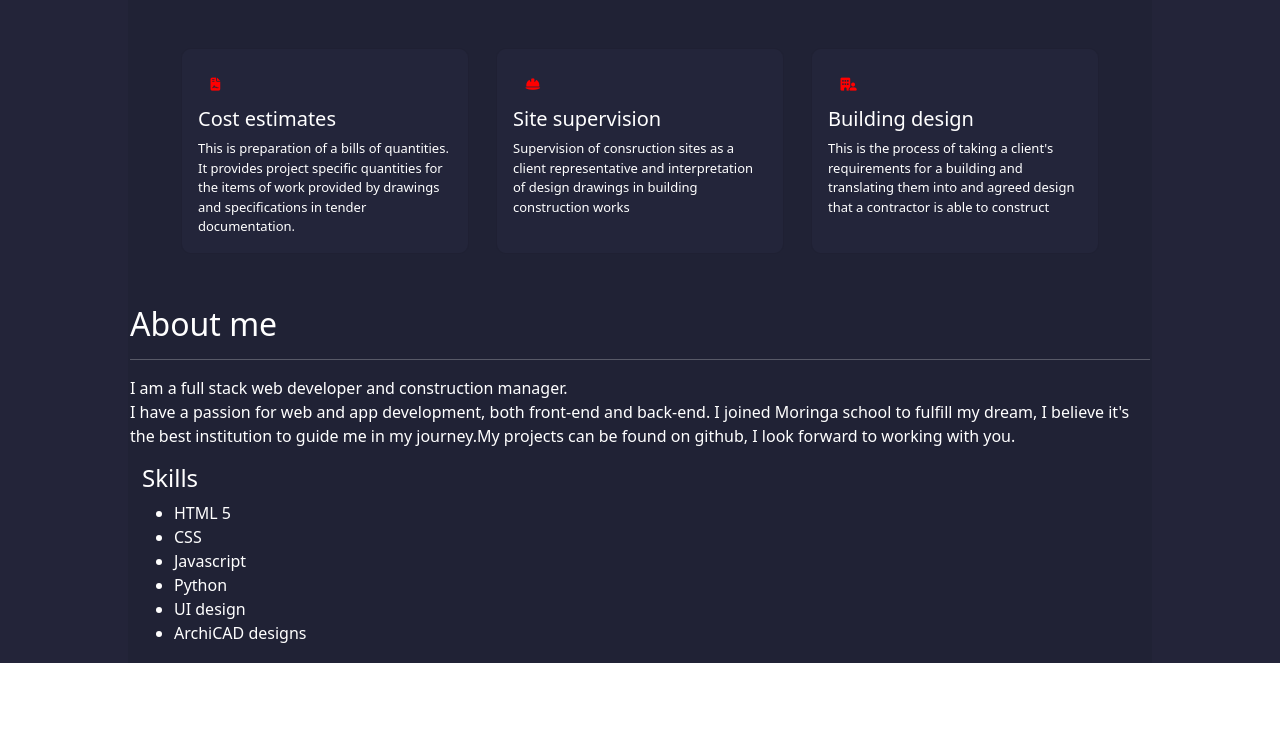
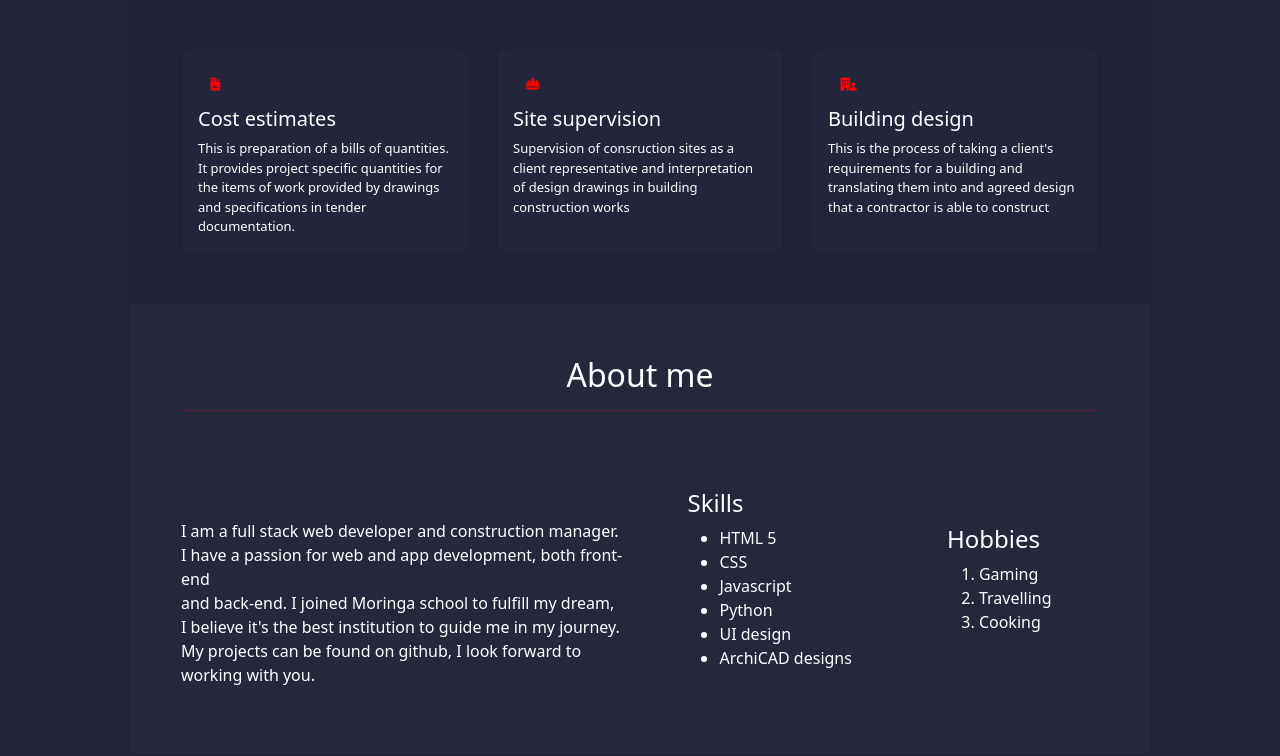
Before and after one commit to Munene-Kariuki/Personal_website, a plain HTML site: page index.html in a window 1280 px wide. Shown: the part 808-1564 px from the top of the page. Before the commit the page ends 1471 px from the top, so only its background shows below. Drawn offline with nearby package versions, Linux system fonts and the light colour scheme.

Commit message:
complete about me section

```diff
--- a/assets/css/styles.css
+++ b/assets/css/styles.css
@@ -115,4 +115,29 @@ border-radius: 10px;
 /* About me */
 .about {
   color: white;
+  padding: 5%;
+  background-color: rgb(37, 39, 59);
 }
+.about_header{
+  text-align: center;
+}
+.about_header > hr {
+  color: red;
+}
+.about_body {
+  display: flex;
+  justify-content: space-between;
+}
+.about_body > .left_container {
+  align-items: center;
+  margin-top: 10%;
+  width: 100%;
+}
+.about_body > .right_container {
+  width: 100%;
+  margin-top: 5%;
+  /* margin-left: 15%; */
+  align-items: center;
+  display: flex;
+  justify-content: space-around;
+}
--- a/index.html
+++ b/index.html
@@ -8,7 +8,8 @@
   <title>Personal website</title>
   <link rel="stylesheet" type="text/css" href="./assets/css/styles.css">
   <script src="https://kit.fontawesome.com/1f9bd53e33.js" crossorigin="anonymous"></script>
-  <link href="https://cdn.jsdelivr.net/npm/bootstrap@5.0.2/dist/css/bootstrap.min.css" rel="stylesheet" integrity="sha384-EVSTQN3/azprG1Anm3QDgpJLIm9Nao0Yz1ztcQTwFspd3yD65VohhpuuCOmLASjC" crossorigin="anonymous">
+  <link href="https://cdn.jsdelivr.net/npm/bootstrap@5.0.2/dist/css/bootstrap.min.css" rel="stylesheet"
+    integrity="sha384-EVSTQN3/azprG1Anm3QDgpJLIm9Nao0Yz1ztcQTwFspd3yD65VohhpuuCOmLASjC" crossorigin="anonymous">
 </head>
 
 <body>
@@ -46,7 +47,8 @@
               </ul>
             </div>
             <h2>I am Denis Kariuki</h2>
-            <p><em>I'm Denis, professional web developer and construction manager with long term experience in these fields.</em></p>
+            <p><em>I'm Denis, professional web developer and construction manager with long term experience in these
+                fields.</em></p>
           </div>
           <div class="image">
             <img src="./assets/images/IMG_20220605_124245-removebg-preview.png">
@@ -66,21 +68,24 @@
             <i class="fa-brands fa-github github"></i>
             <div class="card-body">
               <h5>Web development</h5>
-              <p class="card-text">This is the process of developing a website from the internet. This can range from a single static page of plain text to complex web applications.</p>
+              <p class="card-text">This is the process of developing a website from the internet. This can range from a
+                single static page of plain text to complex web applications.</p>
             </div>
           </div>
           <div class="card cardStyle" style="width: 18rem;">
             <i class="fa-solid fa-gem"></i>
             <div class="card-body">
               <h5>Web design</h5>
-              <p class="card-text">This encompasses many diffrent skills in the production a website. The diffrent areas I am involved in include web graphic design and UI/UX design.</p>
+              <p class="card-text">This encompasses many diffrent skills in the production a website. The diffrent areas
+                I am involved in include web graphic design and UI/UX design.</p>
             </div>
           </div>
           <div class="card cardStyle" style="width: 18rem;">
             <i class="fa-brands fa-apple"></i>
             <div class="card-body">
               <h5>App developing</h5>
-              <p class="card-text">This is the process of developing software applications designed to run on mobile devices such as mobile phones and tablets.</p>
+              <p class="card-text">This is the process of developing software applications designed to run on mobile
+                devices such as mobile phones and tablets.</p>
             </div>
           </div>
         </div>
@@ -90,21 +95,24 @@
             <i class="fa-solid fa-file-contract"></i>
             <div class="card-body">
               <h5>Cost estimates</h5>
-              <p class="card-text">This is preparation of a bills of quantities. It provides project specific quantities for the items of work provided by drawings and specifications in tender documentation.</p>
+              <p class="card-text">This is preparation of a bills of quantities. It provides project specific quantities
+                for the items of work provided by drawings and specifications in tender documentation.</p>
             </div>
           </div>
           <div class="card cardStyle" style="width: 18rem;">
             <i class="fa-solid fa-helmet-safety"></i>
             <div class="card-body">
               <h5>Site supervision</h5>
-              <p class="card-text">Supervision of consruction sites as a client representative and interpretation of design drawings in building construction works</p>
+              <p class="card-text">Supervision of consruction sites as a client representative and interpretation of
+                design drawings in building construction works</p>
             </div>
           </div>
           <div class="card cardStyle" style="width: 18rem;">
             <i class="fa-solid fa-building-user"></i>
             <div class="card-body">
               <h5>Building design</h5>
-              <p class="card-text">This is the process of taking a client's requirements for a building and translating them into and agreed design that a contractor is able to construct</p>
+              <p class="card-text">This is the process of taking a client's requirements for a building and translating
+                them into and agreed design that a contractor is able to construct</p>
             </div>
           </div>
         </div>
@@ -115,10 +123,14 @@
           <h2>About me</h2>
           <hr>
         </div>
+        <div class="about_body">
           <div class="left_container">
-          <p>I am a full stack web developer and construction manager.<br>I have a passion for web and app development, both front-end and back-end. I joined Moringa school to fulfill my dream, I believe it's the best institution to guide me in my journey.My projects can be found on github, I look forward to working with you.</p>
+            <p>I am a full stack web developer and construction manager.<br>I have a passion for web and app
+              development, both front-end<br> and back-end. I joined Moringa school to fulfill my dream,<br> I believe it's the
+              best institution to guide me in my journey.<br>My projects can be found on github, I look forward to working
+              with you.</p>
           </div>
-        <div class="right container">
+          <div class="right_container">
             <div class="skills">
               <h4>Skills</h4>
               <ul>
@@ -131,9 +143,19 @@
               </ul>
             </div>
             <div class="hobbies">
-
+              <h4>Hobbies</h4>
+              <ol>
+                <li>Gaming</li>
+                <li>Travelling</li>
+                <li>Cooking</li>
+              </ol>
             </div>
           </div>
+        </div>
+      </section>
+
+      <section class="contact">
+
       </section>
     </div>
   </div>
```
Lines whose indentation alone changed are shown as unchanged.
